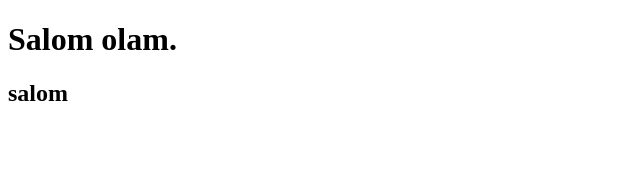
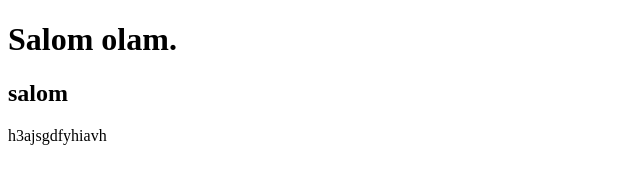
Before and after one commit to zucco39/shop, a plain HTML site: page index.html in a window 1280 px wide. Shown: the whole page, without its empty margins (0-640 px from the left). Drawn offline with Linux system fonts and the light colour scheme.

Commit message:
Update index.html

```diff
--- a/index.html
+++ b/index.html
@@ -9,5 +9,6 @@
 <body>
     <h1>Salom olam.</h1>
     <h2>salom</h2>
+    h3ajsgdfyhiavh
 </body>
 </html>
```
